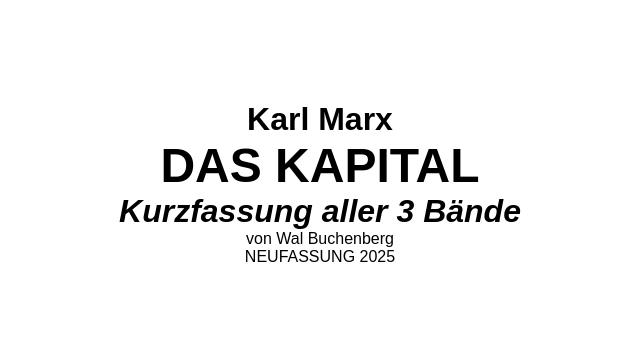
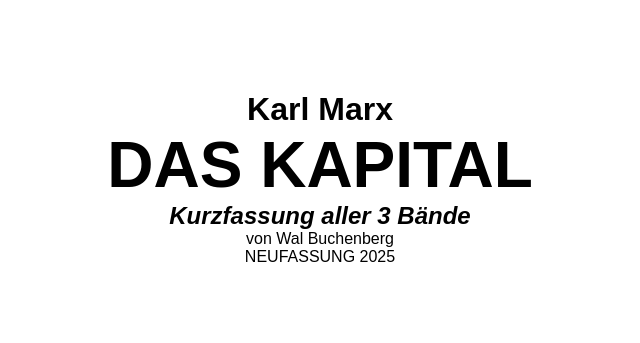
Before and after one commit to Pulgasari/pwa-daskapital, a plain HTML site: page index.html in a window 1280 px wide. Shown: the part 260-603 px from the top of the page, without its empty margins (320-960 px from the left). Drawn offline with Linux system fonts and the light colour scheme.

Commit message:
update style.css

```diff
--- a/css/style.css
+++ b/css/style.css
@@ -47,10 +47,10 @@ a {
 .titel {
 
 }
-.titel > div:nth-child(1){ font-size: 2em; font-weight: bold; }
-.titel > div:nth-child(2){ font-size: 3em; font-weight: bold; text-transform: uppercase; }
-.titel > div:nth-child(3){ font-size: 2em; font-weight: bold; font-style: italic; }
-.titel > div:nth-child(4){ font-size: 1em; }
-.titel > div:nth-child(5){ font-size: 1em; text-transform: uppercase; }
+.titel > div:nth-child(1){ font-size: 2.0em; font-weight: bold; }
+.titel > div:nth-child(2){ font-size: 4.0em; font-weight: bold; text-transform: uppercase; }
+.titel > div:nth-child(3){ font-size: 1.5em; font-weight: bold; font-style: italic; }
+.titel > div:nth-child(4){ font-size: 1.0em; }
+.titel > div:nth-child(5){ font-size: 1.0em; text-transform: uppercase; }
 
 .links { text-align: left; }
```
